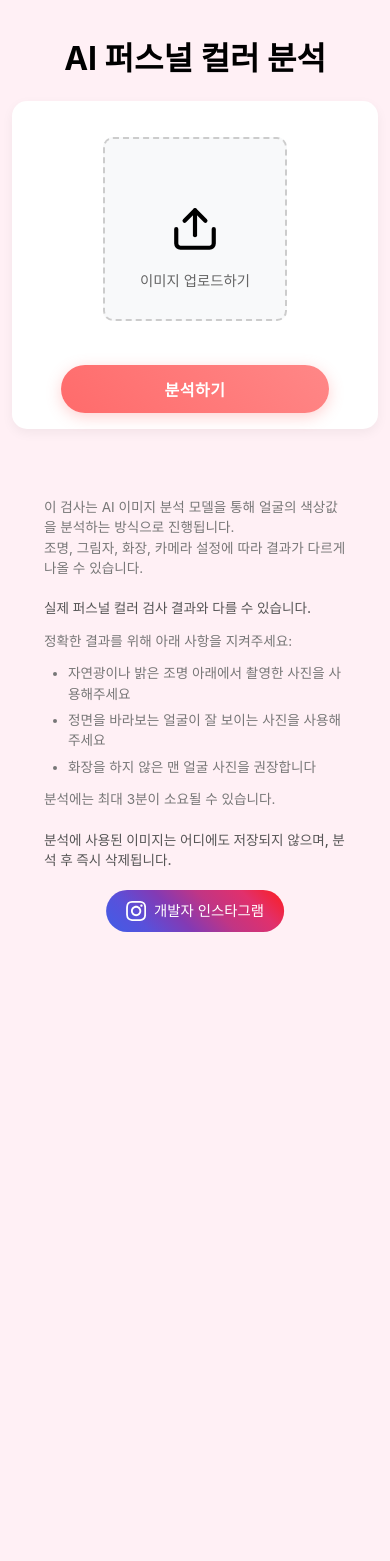
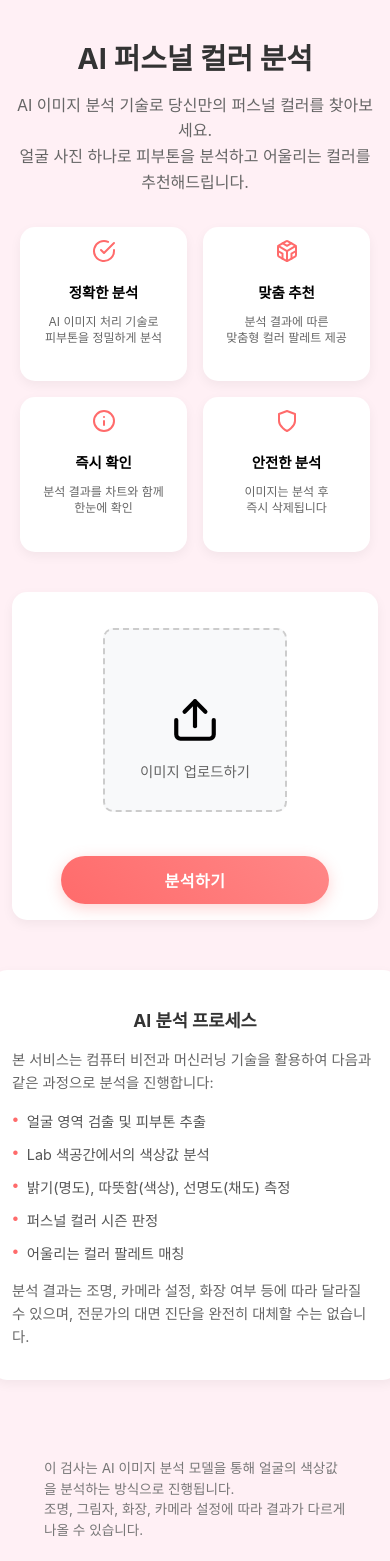
Before and after one commit to Mingjaam/Pcolorweb, a React (Create React App) app: page / in a window 390 px wide. Shown: the top 1561 px of the page. Before the commit the page ends 1000 px from the top, so only its background shows below. Built offline with nearby package versions, Linux system fonts and the light colour scheme.

Commit message:
적책위반 해결중

```diff
--- a/public/index.html
+++ b/public/index.html
@@ -8,8 +8,11 @@
     <meta name="theme-color" content="#000000" />
     <meta
       name="description"
-      content="Web site created using create-react-app"
+      content="AI 기술을 활용한 퍼스널 컬러 진단 서비스. 얼굴 이미지를 분석하여 당신의 퍼스널 컬러와 어울리는 색상을 찾아보세요."
     />
+    <meta name="keywords" content="퍼스널컬러, AI분석, 피부톤분석, 색조추천, 메이크업, 패션컬러" />
+    <meta property="og:title" content="AI 퍼스널 컬러 분석" />
+    <meta property="og:description" content="AI가 분석하는 나만의 퍼스널 컬러" />
     <link rel="apple-touch-icon" href="%PUBLIC_URL%/logo192.png" />
     <!--
       manifest.json provides metadata used when your web app is installed on a
@@ -32,7 +35,7 @@
     <link rel="apple-touch-icon" href="%PUBLIC_URL%/logo192.png">
     <link rel="manifest" href="%PUBLIC_URL%/manifest.json">
 
-    <title>Personal Color</title>
+    <title>AI 퍼스널 컬러 분석 - 나에게 어울리는 컬러 찾기</title>
     <script async src="https://pagead2.googlesyndication.com/pagead/js/adsbygoogle.js?client=ca-pub-7523392188455476"
      crossorigin="anonymous"></script>
   </head>
--- a/src/App.css
+++ b/src/App.css
@@ -608,3 +608,178 @@ button {
         padding: 4.5px 8px;
     }
 }
+
+/* 서비스 설명 섹션 스타일 */
+.service-intro {
+    text-align: center;
+    margin-bottom: 40px;
+}
+
+.service-intro h1 {
+    font-size: 2rem;
+    color: #333;
+    margin-bottom: 16px;
+    font-weight: 700;
+}
+
+.service-intro p {
+    font-size: 1rem;
+    color: #666;
+    line-height: 1.6;
+    margin-bottom: 24px;
+}
+
+.service-features {
+    display: grid;
+    grid-template-columns: repeat(2, 1fr);
+    gap: 16px;
+    margin-top: 32px;
+    width: 100%;
+    padding: 0 16px;
+    box-sizing: border-box;
+}
+
+.feature {
+    background: white;
+    padding: 24px 16px;
+    border-radius: 15px;
+    box-shadow: 0 4px 12px rgba(0,0,0,0.05);
+    text-align: center;
+}
+
+.feature h3 {
+    font-size: 1.1rem;
+    margin: 12px 0 8px;
+}
+
+.feature p {
+    font-size: 0.9rem;
+    line-height: 1.4;
+}
+
+.feature-icon {
+    width: 40px;
+    height: 40px;
+    margin-bottom: 16px;
+    color: #FF6B6B;
+}
+
+@media (max-width: 768px) {
+    .service-features {
+        grid-template-columns: repeat(2, 1fr);
+        gap: 12px;
+        padding: 0 12px;
+    }
+
+    .feature {
+        padding: 16px 12px;
+    }
+
+    .feature h3 {
+        font-size: 0.95rem;
+        margin: 8px 0 4px;
+    }
+
+    .feature p {
+        font-size: 0.8rem;
+        line-height: 1.3;
+    }
+
+    .feature-icon {
+        width: 28px;
+        height: 28px;
+        margin-bottom: 8px;
+    }
+}
+
+@media (max-width: 400px) {
+    .service-features {
+        gap: 8px;
+        padding: 0 8px;
+    }
+
+    .feature {
+        padding: 12px 8px;
+    }
+
+    .feature h3 {
+        font-size: 0.9rem;
+    }
+
+    .feature p {
+        font-size: 0.75rem;
+    }
+
+    .feature-icon {
+        width: 24px;
+        height: 24px;
+        margin-bottom: 6px;
+    }
+}
+
+/* 분석 로직 설명 섹션 */
+.analysis-explanation {
+    width: 100%;
+    max-width: 600px;
+    margin: 40px auto 20px;
+    padding: 24px;
+    background-color: white;
+    border-radius: 15px;
+    box-shadow: 0 4px 12px rgba(0,0,0,0.05);
+}
+
+.analysis-explanation h3 {
+    font-size: 1.1rem;
+    color: #333;
+    margin-bottom: 16px;
+    text-align: center;
+}
+
+.analysis-explanation p {
+    font-size: 0.9rem;
+    color: #666;
+    line-height: 1.6;
+    margin-bottom: 12px;
+}
+
+.analysis-steps {
+    list-style-type: none;
+    padding: 0;
+    margin: 16px 0;
+}
+
+.analysis-steps li {
+    display: flex;
+    align-items: flex-start;
+    margin-bottom: 12px;
+    font-size: 0.9rem;
+    color: #555;
+}
+
+.analysis-steps li::before {
+    content: "•";
+    color: #FF6B6B;
+    font-weight: bold;
+    margin-right: 8px;
+}
+
+@media (max-width: 768px) {
+    .service-features {
+        flex-direction: column;
+        align-items: center;
+        gap: 16px;
+    }
+
+    .feature {
+        max-width: 100%;
+    }
+
+    .service-intro h1 {
+        font-size: 1.8rem;
+    }
+
+    .analysis-explanation {
+        margin: 30px 16px;
+        padding: 20px;
+    }
+}
--- a/src/App.js
+++ b/src/App.js
@@ -98,7 +98,84 @@ function UploadPage() {
 
     return (
         <div className="container">
-            <h1>AI 퍼스널 컬러 분석</h1>
+            <section className="service-intro">
+                <h1>AI 퍼스널 컬러 분석</h1>
+                <p>
+                    AI 이미지 분석 기술로 당신만의 퍼스널 컬러를 찾아보세요.<br/>
+                    얼굴 사진 하나로 피부톤을 분석하고 어울리는 컬러를 추천해드립니다.
+                </p>
+                <div className="service-features">
+                    <div className="feature">
+                        <svg
+                            className="feature-icon"
+                            viewBox="0 0 24 24"
+                            fill="none"
+                            stroke="currentColor"
+                            strokeWidth="2"
+                            strokeLinecap="round"
+                            strokeLinejoin="round"
+                        >
+                            <path d="M22 11.08V12a10 10 0 1 1-5.93-9.14"/>
+                            <polyline points="22 4 12 14.01 9 11.01"/>
+                        </svg>
+                        <h3>정확한 분석</h3>
+                        <p>AI 이미지 처리 기술로<br/>피부톤을 정밀하게 분석</p>
+                    </div>
+                    <div className="feature">
+                        <svg
+                            className="feature-icon"
+                            viewBox="0 0 24 24"
+                            fill="none"
+                            stroke="currentColor"
+                            strokeWidth="2"
+                            strokeLinecap="round"
+                            strokeLinejoin="round"
+                        >
+                            <path d="M21 16V8a2 2 0 0 0-1-1.73l-7-4a2 2 0 0 0-2 0l-7 4A2 2 0 0 0 3 8v8a2 2 0 0 0 1 1.73l7 4a2 2 0 0 0 2 0l7-4A2 2 0 0 0 21 16z"/>
+                            <polyline points="7.5 4.21 12 6.81 16.5 4.21"/>
+                            <polyline points="7.5 19.79 7.5 14.6 3 12"/>
+                            <polyline points="21 12 16.5 14.6 16.5 19.79"/>
+                            <polyline points="3.27 6.96 12 12.01 20.73 6.96"/>
+                            <line x1="12" y1="22.08" x2="12" y2="12"/>
+                        </svg>
+                        <h3>맞춤 추천</h3>
+                        <p>분석 결과에 따른<br/>맞춤형 컬러 팔레트 제공</p>
+                    </div>
+                    <div className="feature">
+                        <svg
+                            className="feature-icon"
+                            viewBox="0 0 24 24"
+                            fill="none"
+                            stroke="currentColor"
+                            strokeWidth="2"
+                            strokeLinecap="round"
+                            strokeLinejoin="round"
+                        >
+                            <circle cx="12" cy="12" r="10"/>
+                            <line x1="12" y1="16" x2="12" y2="12"/>
+                            <line x1="12" y1="8" x2="12.01" y2="8"/>
+                        </svg>
+                        <h3>즉시 확인</h3>
+                        <p>분석 결과를 차트와 함께<br/>한눈에 확인</p>
+                    </div>
+                    <div className="feature">
+                        <svg
+                            className="feature-icon"
+                            viewBox="0 0 24 24"
+                            fill="none"
+                            stroke="currentColor"
+                            strokeWidth="2"
+                            strokeLinecap="round"
+                            strokeLinejoin="round"
+                        >
+                            <path d="M12 22s8-4 8-10V5l-8-3-8 3v7c0 6 8 10 8 10z"/>
+                        </svg>
+                        <h3>안전한 분석</h3>
+                        <p>이미지는 분석 후<br/>즉시 삭제됩니다</p>
+                    </div>
+                </div>
+            </section>
+
             <div className="upload-section">
                 <div className={`upload-box ${image ? 'has-image' : ''}`}>
                     <label htmlFor="image-upload" className="upload-label">
@@ -160,6 +237,23 @@ function UploadPage() {
                     </button>
                 )}
             </div>
+            <section className="analysis-explanation">
+                <h3>AI 분석 프로세스</h3>
+                <p>
+                    본 서비스는 컴퓨터 비전과 머신러닝 기술을 활용하여 다음과 같은 과정으로 분석을 진행합니다:
+                </p>
+                <ul className="analysis-steps">
+                    <li>얼굴 영역 검출 및 피부톤 추출</li>
+                    <li>Lab 색공간에서의 색상값 분석</li>
+                    <li>밝기(명도), 따뜻함(색상), 선명도(채도) 측정</li>
+                    <li>퍼스널 컬러 시즌 판정</li>
+                    <li>어울리는 컬러 팔레트 매칭</li>
+                </ul>
+                <p>
+                    분석 결과는 조명, 카메라 설정, 화장 여부 등에 따라 달라질 수 있으며,
+                    전문가의 대면 진단을 완전히 대체할 수는 없습니다.
+                </p>
+            </section>
             <div className="info-section">
                 <p className="info-text">
                     이 검사는 AI 이미지 분석 모델을 통해 얼굴의 색상값을 분석하는 방식으로 진행됩니다.<br/>
```
